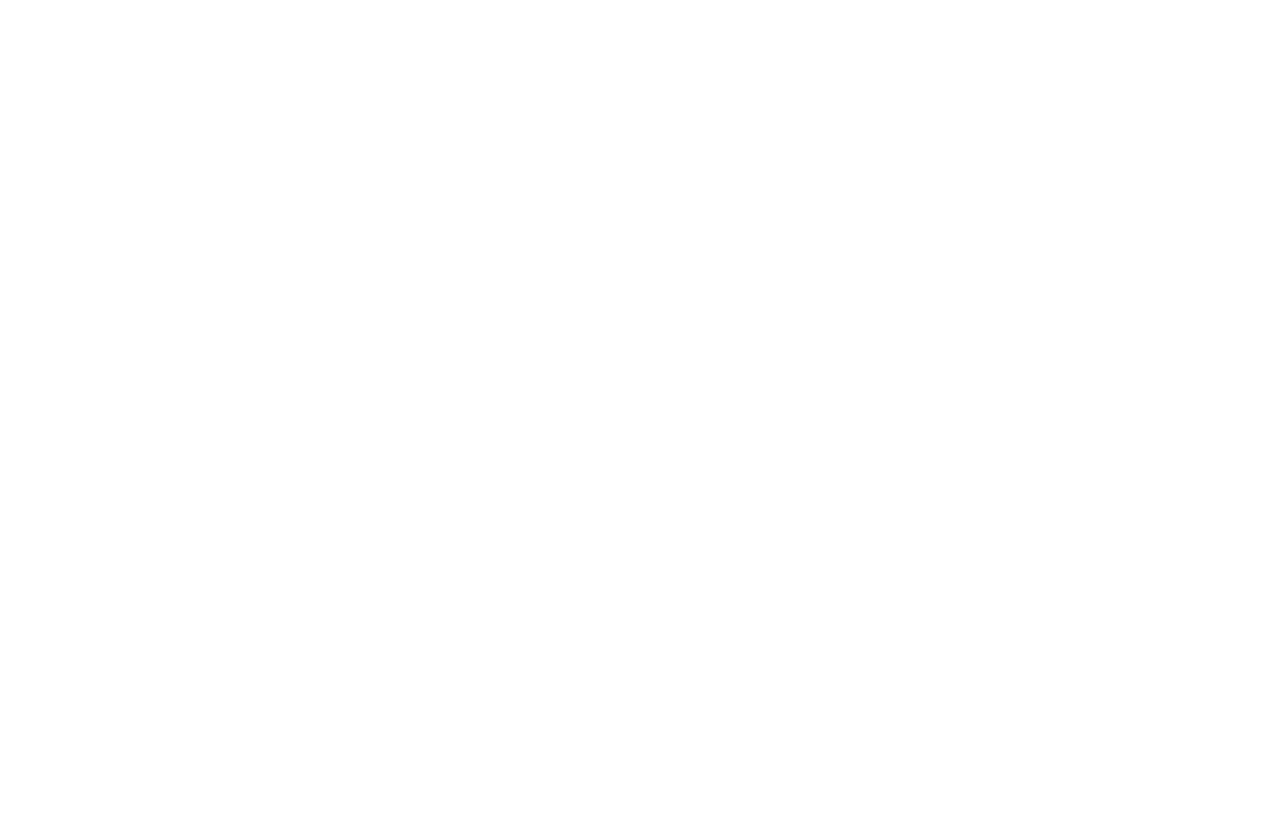
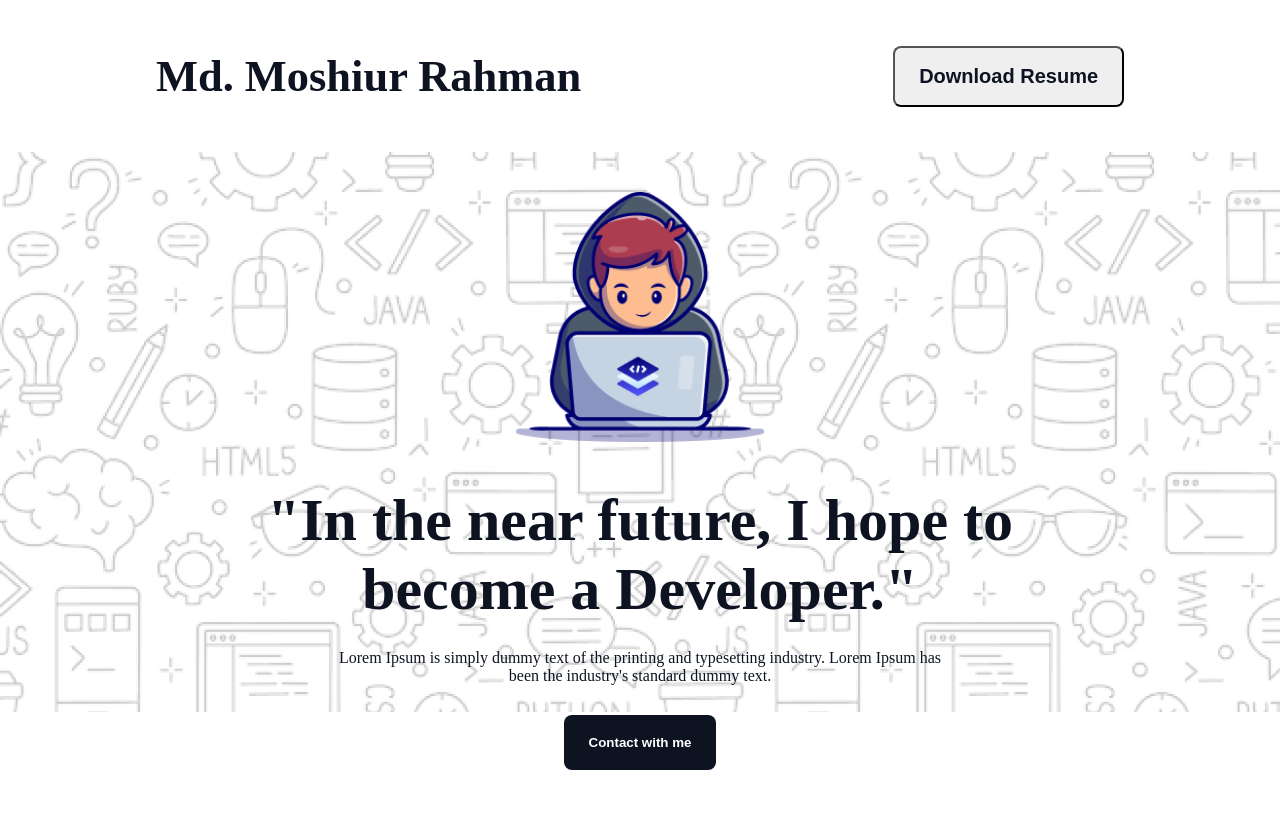
Before and after one commit to Moshiur-Rahman-01/B-Assignment-0, a plain HTML site: page index.html in a window 1280 px wide. Drawn offline with Linux system fonts and the light colour scheme; a web font is replaced by a local one.

Commit message:
added header

```diff
--- a/index.html
+++ b/index.html
@@ -3,9 +3,41 @@
 <head>
     <meta charset="UTF-8">
     <meta name="viewport" content="width=device-width, initial-scale=1.0">
-    <title>Document</title>
+    <title>Portfolio</title>
+    <link rel="preconnect" href="https://fonts.googleapis.com">
+    <link rel="preconnect" href="https://fonts.gstatic.com" crossorigin>
+    <link href="https://fonts.googleapis.com/css2?family=Azeret+Mono:ital,wght@0,100..900;1,100..900&display=swap" rel="stylesheet">
+    <link rel="stylesheet" href="styles/assignment-0.css">
 </head>
-<body>
+<body class=".azeret-mono-normal">
+    <header>
+        <nav class="navbar">
+            <div class="name">
+                <h3>Md. Moshiur Rahman</h3>
+            </div>
+            <div class="btn">
+                <button class="btn-1">Download Resume</button>
+            </div>
+        </nav>
 
+        <section class="banner-container">
+            <div class="banner-content">
+                <img class="banner-image" src="assets/Group.png" alt="">
+                <div class="banner-description">
+                    <h1>"In the near future, I hope to <br> become a Developer."</h1>
+                    <p>Lorem Ipsum is simply dummy text of the printing and typesetting industry. Lorem Ipsum has been the industry's standard dummy text.</p>
+                    <button class="btn-2">Contact with me</button>
+                </div>
+            </div>
+        </section>
+    </header>
+
+    <main>
+
+    </main>
+
+    <footer>
+
+    </footer>
 </body>
 </html>
--- /dev/null
+++ b/styles/assignment-0.css
@@ -0,0 +1,66 @@
+*{
+    margin: 0px;
+    padding: 0px;
+    color: #0D1321;
+}
+/* common styles */
+.azeret-mono-normal {
+    font-family: "Azeret Mono", serif;
+    font-optical-sizing: auto;
+    font-style: normal;
+}
+
+
+.navbar{
+    display: flex;
+    /* padding: 0px 150px; */
+    justify-content: space-around;
+    align-items: center;
+}
+.name{
+    padding: 50px 0px;
+    font-size: 38px;
+    font-weight: 400;
+}
+/* .btn{
+    padding: 40px 0px;
+} */
+.btn-1{
+    padding: 17px 24px;
+    font-size: 20px;
+    font-weight: 600;
+    border-radius: 8px;
+}
+
+/* banner */
+.banner-container{
+    width: 100%;
+    height: 70vh;
+    background-image: url('../assets/Hero-bg.png');
+    text-align: center;
+}
+.banner-image{
+    margin-bottom: 40px;
+    width: 250px;
+    height: 250px;
+}
+.banner-content{
+    padding: 40px 250px 50px;
+
+}
+.banner-description>h1{
+    font-size: 60px;
+    font-weight: 800;
+}
+.banner-description>p{
+    padding: 25px 75px 30px;
+}
+.btn-2{
+    color: white;
+    font-size: 25;
+    font-weight: 600;
+    padding: 20px 25px;
+    background-color: #0D1321;
+    border-radius: 8px;
+    border: none;
+}
```
